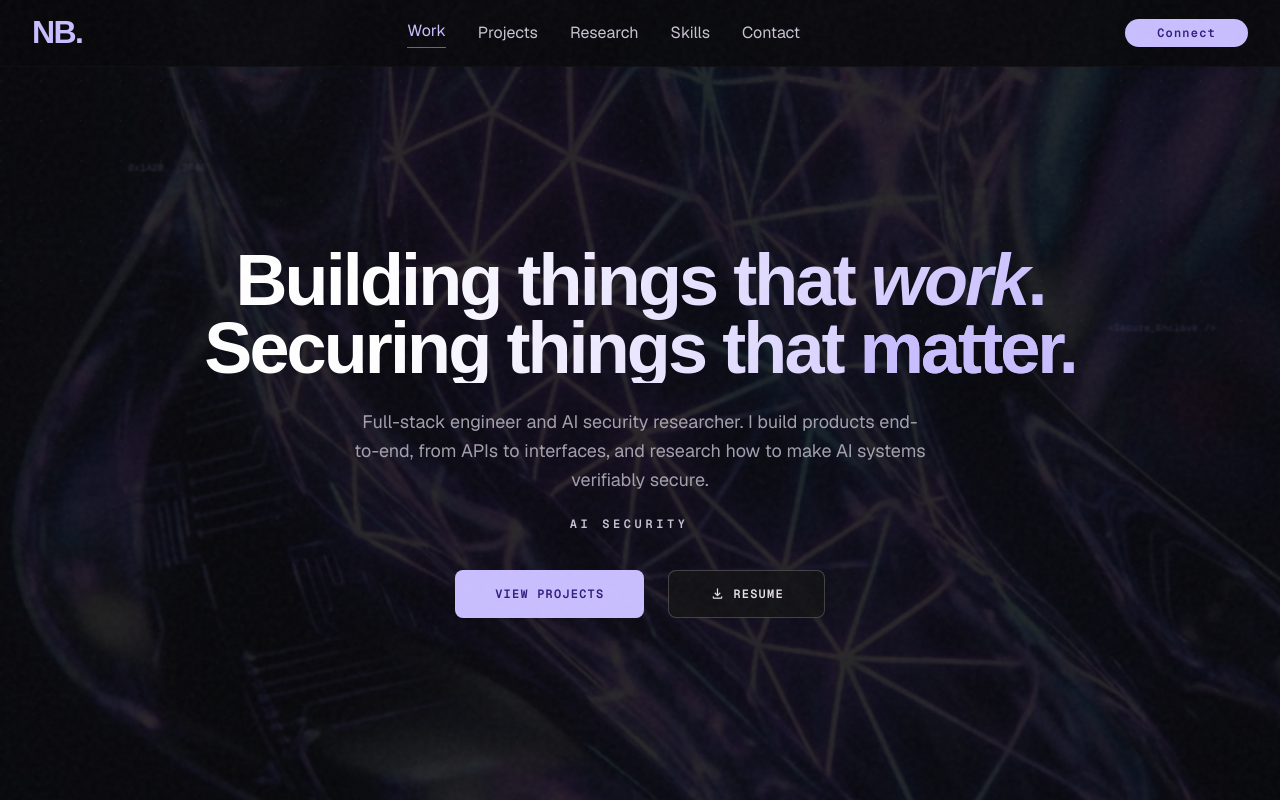
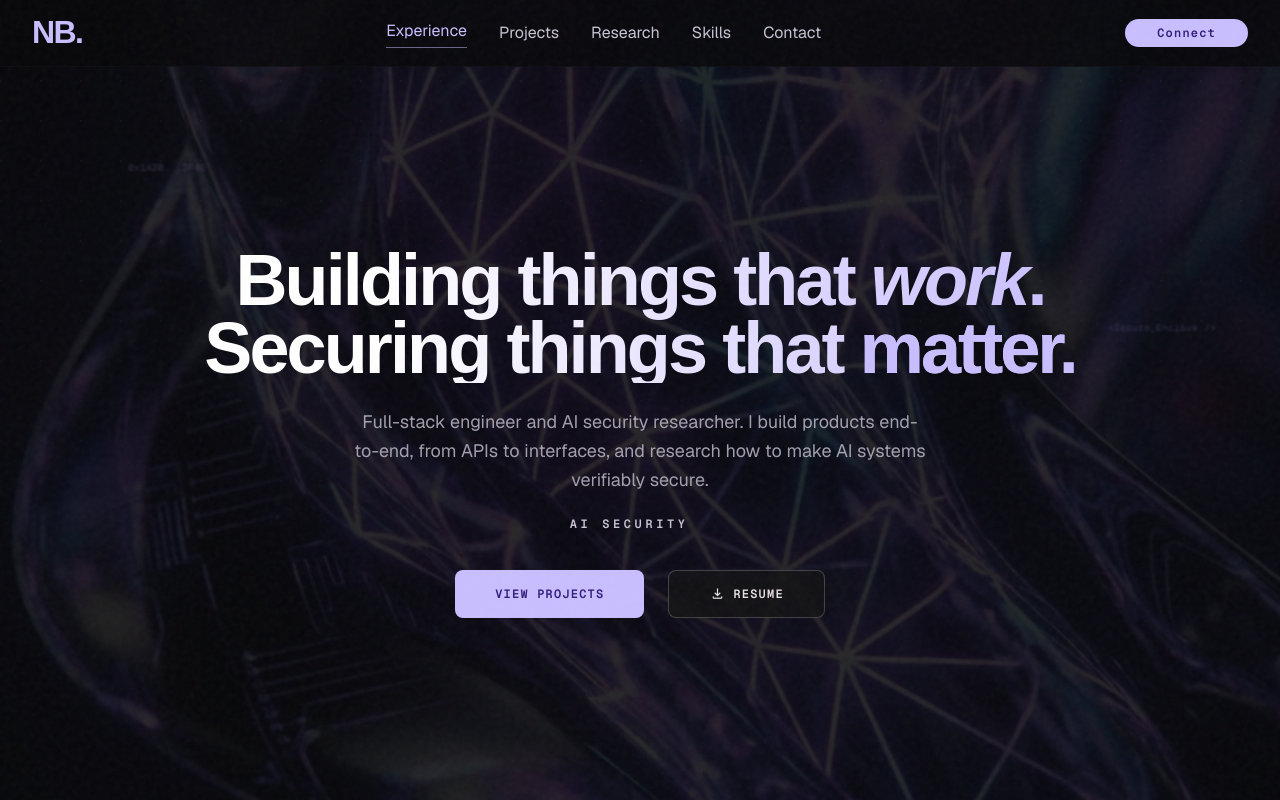
Before and after one commit to NileshBarandwal/NileshBarandwal-Portfolio, a React (Vite) app: page / in a window 1280 px wide. Shown: the top 800 px of the page. Built offline with nearby package versions, Linux system fonts and the light colour scheme; a web font is replaced by a local one.

Commit message:
Rename Work nav link to Experience for recruiter clarity

```diff
--- a/src/data/mockData.ts
+++ b/src/data/mockData.ts
@@ -136,7 +136,7 @@ export const skillCategories: SkillCategory[] = [
 ]
 
 export const navLinks = [
-  { label: 'Work', href: '#work', active: true },
+  { label: 'Experience', href: '#work', active: true },
   { label: 'Projects', href: '#projects' },
   { label: 'Research', href: '#research' },
   { label: 'Skills', href: '#skills' },
```
